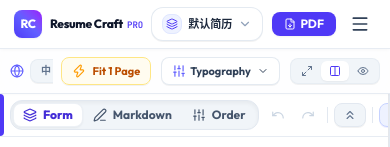
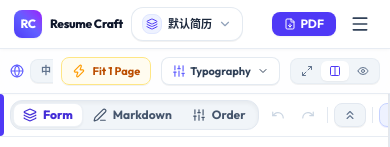
Before and after one commit to kunlong-luo/markdown-resume-builder, a React (Vite) app: page / in a window 390 px wide. Shown: the top 147 px of the page. Built offline with nearby package versions, Linux system fonts and the light colour scheme.

Commit message:
product: simplify branding and mobile copy

```diff
--- a/src/components/layout/Header.tsx
+++ b/src/components/layout/Header.tsx
@@ -144,9 +144,6 @@ export function Header({
             <span className="font-black text-xs text-slate-900 dark:text-white tracking-tight">
               {isEn ? 'Resume Craft' : '简匠'}
             </span>
-            <span className="text-[9px] font-bold text-indigo-600 dark:text-indigo-400 font-mono">
-              PRO
-            </span>
           </div>
           <ProfileDropdown lang={settings.lang} />
         </div>
@@ -181,9 +178,6 @@ export function Header({
             <div className="flex items-baseline gap-1.5">
               <span className="text-[15px] font-black text-slate-900 dark:text-white tracking-tight">
                 {isEn ? 'Resume Craft' : '简匠'}
-              </span>
-              <span className="text-[10px] font-bold text-indigo-600 dark:text-indigo-400 font-mono uppercase tracking-wider select-none">
-                PRO
               </span>
             </div>
           </div>
@@ -346,7 +340,7 @@ export function Header({
         <div className="md:hidden fixed inset-0 z-50 bg-slate-950/70 backdrop-blur-sm flex flex-col justify-end animate-in fade-in duration-200">
           <div className="bg-white dark:bg-slate-900 border-t border-slate-200 dark:border-slate-800 rounded-t-2xl p-4 flex flex-col gap-3 shadow-2xl max-h-[80vh] overflow-y-auto">
             <div className="flex items-center justify-between pb-2 border-b border-slate-100 dark:border-slate-800">
-              <span className="font-extrabold text-sm text-slate-900 dark:text-white">快捷功能菜单</span>
+              <span className="font-extrabold text-sm text-slate-900 dark:text-white">{isEn ? 'Quick Actions' : '快捷功能菜单'}</span>
               <button
                 onClick={() => setIsMobileMenuOpen(false)}
                 className="p-1 text-slate-400 hover:text-slate-600 dark:hover:text-slate-200 cursor-pointer"
@@ -410,7 +404,7 @@ export function Header({
                   className="col-span-2 flex items-center justify-center gap-2 p-3 rounded-xl bg-emerald-500/10 border border-emerald-500/30 text-emerald-600 dark:text-emerald-400 text-xs font-bold transition-all active:scale-95"
                 >
                   <DownloadCloud className="w-4 h-4 text-emerald-500 animate-bounce" />
-                  <span>{isEn ? 'Install App' : '安装 ResuCraft 独立应用'}</span>
+                  <span>{isEn ? 'Install App' : '安装 Resume Craft 应用'}</span>
                 </button>
               )}
             </div>
```
